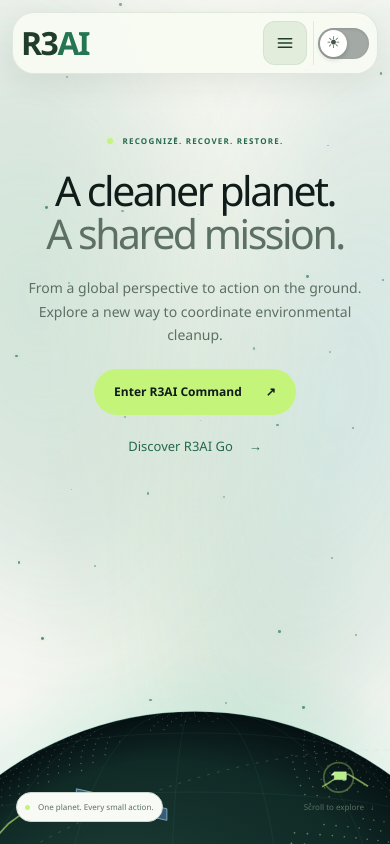
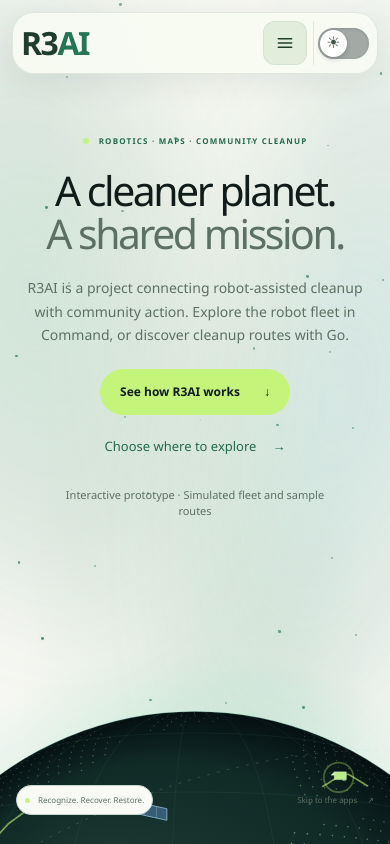
Before and after one commit to KnightHacksTeam2026/R3AI, a Next.js app in the folder frontend/: page / in a window 390 px wide. Shown: the top 844 px of the page. Built offline with nearby package versions, Linux system fonts and the light colour scheme.

Commit message:
Crazy landing page

```diff
--- a/frontend/src/app/page.tsx
+++ b/frontend/src/app/page.tsx
@@ -7,14 +7,16 @@
   return (
       <LandingMotion>
         <LandingExperience />
-        <section className={styles.intro} id="mission">
-          <div className={styles.sectionHeading}><div><p className={styles.eyebrow}>The R3AI approach</p><h2>From recognizing a problem<br />to restoring a place.</h2></div><p>Robotics, geospatial technology, and community participation. Three perspectives working toward one cleaner future.</p></div>
+        <nav className={styles.journeyNav} aria-label="Explore this page"><a href="#mission">01 / Understand the project</a><a href="#platform">02 / Choose an app</a><a href="#questions">03 / Before you start</a></nav>
+        <section className={styles.intro} id="mission" tabIndex={-1} aria-labelledby="mission-heading">
+          <div className={styles.sectionHeading}><div><p className={styles.eyebrow}>What is R3AI?</p><h2 id="mission-heading">A shared view of waste.<br />A path toward cleanup.</h2></div><p>R3 stands for Recognize, Recover, Restore. The idea: use maps to understand a place, robotics to support the response, and people to turn that understanding into local action.</p></div>
           <div className={styles.steps}>
             <article className={styles.step}><span>01 / RECOGNIZE</span><h3>Make waste visible.</h3><p>Explore mapped waste areas and their estimated composition. See where attention can make a difference.</p><small>Geospatial exploration</small></article>
-            <article className={styles.step}><span>02 / RECOVER</span><h3>Coordinate the response.</h3><p>Explore ground-bot routes, inspect cleanup coverage, and bring the next steps into focus.</p><small>Ground robot exploration</small></article>
+            <article className={styles.step}><span>02 / RECOVER</span><h3>Coordinate the response.</h3><p>See how a simulated ground-bot fleet moves along routes. Inspect a robot’s status and telemetry in Command.</p><small>Ground robot exploration</small></article>
             <article className={styles.step}><span>03 / RESTORE</span><h3>Bring people into the loop.</h3><p>Discover places to begin with R3AI Go and keep a personal record of your cleanup activity.</p><small>Community participation</small></article>
           </div>
         </section>
+        <ExplorePaths />
         <section className={styles.signalSection} aria-labelledby="signal-heading">
           <div className={styles.sectionHeading}><div><p className={styles.eyebrow}>From orbit to street level</p><h2 id="signal-heading">Big-picture thinking.<br />Ground-level movement.</h2></div><p>A vision for connected cleanup: recognize a place, coordinate a route, and bring people into the response.</p></div>
           <div className={styles.signalStage}>
@@ -32,15 +34,27 @@
           <h2 id="manifesto-heading" className={styles.manifestoWords}><span>ONE PLANET.</span><span>EVERY STREET.</span><span>ALL OF US.</span></h2>
           <div className={styles.manifestoBottom}><p>Technology gives us perspective.<br />People give it purpose.</p><Link href="/go" className={styles.textButton}>Find your first step <span aria-hidden="true">↗</span></Link></div>
         </section>
-        <section className={styles.platform} id="platform">
-          <div className={styles.sectionHeading}><div><p className={styles.eyebrow}>Find your perspective</p><h2>One mission.<br />Two ways to take part.</h2></div><p>Zoom out to coordinate. Step outside to contribute. Discover the two sides of R3AI.</p></div>
-          <div className={styles.platformCards}>
-            <article className={styles.platformCard}><span className={styles.eyebrow}>Your global perspective</span><h3>R3AI Command</h3><p>A map-first workspace for exploring cleanup routes and understanding the bigger picture.</p><ul><li>↗ Explore eight regions around the world</li><li>↗ Inspect ground-bot routes and mission progress</li><li>↗ Discover mapped cleanup areas</li></ul><Link href="/command">Open Command <span aria-hidden="true">↗</span></Link></article>
-            <article className={`${styles.platformCard} ${styles.goCard}`}><span className={styles.eyebrow}>Your local contribution</span><h3>R3AI Go</h3><p>A mobile-first web app that makes it simple to explore cleanup routes and record your own progress.</p><ul><li>↗ Add to your home screen</li><li>↗ Explore and save cleanup routes</li><li>↗ Keep a personal activity history</li></ul><Link href="/go">Discover Go <span aria-hidden="true">↗</span></Link></article>
+        <section className={styles.questions} id="questions" tabIndex={-1} aria-labelledby="questions-heading">
+          <div className={styles.sectionHeading}><div><p className={styles.eyebrow}>Before you start</p><h2 id="questions-heading">A few things to know.</h2></div></div>
+          <div className={styles.questionList}>
+            <details open><summary>Is this a live cleanup service?</summary><p>This is an interactive prototype. Command shows a simulated robot fleet, and Go includes sample cleanup listings. They demonstrate the project’s direction, not verified cleanup operations. Check access and conditions before visiting any location.</p></details>
+            <details><summary>Which app should I try first?</summary><p>Start with Command to understand the robot side of R3AI: select a bot and inspect its route and telemetry. Choose Go if you want to explore the community experience: open a route, review its details, and save it.</p></details>
+            <details><summary>Do I need to install anything or share my location?</summary><p>Both apps open in your browser. Go can optionally be added to your home screen. You can explore the map without sharing your location; use “Locate me” only if you want to center it on your position.</p></details>
           </div>
         </section>
-        <section className={styles.closing}><div className={styles.closingRings} aria-hidden="true">{Array.from({ length: 4 }, (_, index) => <span key={index} />)}</div><p className={styles.eyebrow}>Recognize · Recover · Restore</p><h2>A better future<br />starts with a first step.</h2><Link href="/command" className={styles.primaryButton}>Explore R3AI Command <span aria-hidden="true">↗</span></Link></section>
+        <section className={styles.closing}><div className={styles.closingRings} aria-hidden="true">{Array.from({ length: 4 }, (_, index) => <span key={index} />)}</div><p className={styles.eyebrow}>Your first step</p><h2>Meet the fleet.<br />Then find your route.</h2><div className={styles.actions}><Link href="/command" className={styles.primaryButton}>Explore the Command demo <span aria-hidden="true">↗</span></Link><Link href="/go" className={styles.textButton}>Explore routes in Go <span aria-hidden="true">→</span></Link></div></section>
         <footer className={styles.footer}><strong>R3AI</strong><span>Planet-sized ambition. Ground-level action.</span><nav aria-label="Footer navigation"><Link href="/command">Command</Link><Link href="/go">Go</Link></nav></footer>
       </LandingMotion>
   );
 }
+
+function ExplorePaths() {
+  return <section className={styles.platform} id="platform" tabIndex={-1} aria-labelledby="platform-heading">
+    <div className={styles.sectionHeading}><div><p className={styles.eyebrow}>Choose your starting point</p><h2 id="platform-heading">Want to see the system,<br />or explore a route?</h2></div><p>Both are part of R3AI. Start with Command for the project overview, or head straight to Go for the community experience.</p></div>
+    <div className={styles.platformCards}>
+      <article className={styles.platformCard}><span className={styles.eyebrow}>Start here / The robot side</span><h3>R3AI Command</h3><p>Explore the simulated fleet on a map and understand how robot-assisted cleanup could be coordinated.</p><ol className={styles.firstSteps}><li>Select a robot on the map or in the fleet list.</li><li>Inspect its status, battery, and telemetry.</li><li>Follow its route to understand the mission.</li></ol><Link href="/command">Explore the Command demo <span aria-hidden="true">↗</span></Link></article>
+      <article className={`${styles.platformCard} ${styles.goCard}`}><span className={styles.eyebrow}>Get involved / The people side</span><h3>R3AI Go</h3><p>Try the community cleanup experience with sample routes and a personal activity record.</p><ol className={styles.firstSteps}><li>Browse the map and choose a sample route.</li><li>Review its path and location details.</li><li>Save it to find it again later.</li></ol><Link href="/go">Explore routes in Go <span aria-hidden="true">↗</span></Link></article>
+    </div>
+    <p className={styles.platformNote}>Opens in your browser. No installation needed. Demo data is for exploration, not live deployment.</p>
+  </section>;
+}
--- a/frontend/src/components/landing/LandingExperience.tsx
+++ b/frontend/src/components/landing/LandingExperience.tsx
@@ -1,6 +1,5 @@
 "use client";
 
-import Link from "next/link";
 import { useEffect, useRef } from "react";
 import { gsap } from "gsap";
 import { ScrollTrigger } from "gsap/ScrollTrigger";
@@ -25,7 +24,7 @@
       const dispose = startGlobeScene(drawing, scene, motion);
       if (motion) {
         const timeline = gsap.timeline({ scrollTrigger: {
-          id: "r3ai-landing-globe", trigger: element, start: "top top", end: () => `+=${window.innerHeight * 1.65}`,
+          id: "r3ai-landing-globe", trigger: element, start: "top top", end: () => `+=${window.innerHeight * 0.85}`,
           pin: true, scrub: 0.8, invalidateOnRefresh: true,
         } });
         timeline.to(scene, { progress: 1, duration: 1, ease: "power1.inOut", onUpdate: () => { element.dataset.sceneProgress = scene.progress.toFixed(2); } }, 0)
@@ -45,14 +44,15 @@
     <header className={styles.landingNav} data-theme="shared"><Navbar /></header>
     <canvas ref={canvas} className={styles.globeCanvas} aria-hidden="true" />
     <div className={styles.heroCopy}>
-      <p className={styles.eyebrow}><span />Recognize. Recover. Restore.</p>
+      <p className={styles.eyebrow}><span />Robotics · Maps · Community cleanup</p>
       <h1>A cleaner planet.<br /><span>A shared mission.</span></h1>
-      <p className={styles.heroDescription}>From a global perspective to action on the ground.<br className={styles.desktopBreak} /> Explore a new way to coordinate environmental cleanup.</p>
-      <div className={styles.actions}><Link className={styles.primaryButton} href="/command">Enter R3AI Command <span aria-hidden="true">↗</span></Link><Link className={styles.textButton} href="/go">Discover R3AI Go <span aria-hidden="true">→</span></Link></div>
+      <p className={styles.heroDescription}>R3AI is a project connecting robot-assisted cleanup with community action. Explore the robot fleet in Command, or discover cleanup routes with Go.</p>
+      <div className={styles.actions}><a className={styles.primaryButton} href="#mission">See how R3AI works <span aria-hidden="true">↓</span></a><a className={styles.textButton} href="#platform">Choose where to explore <span aria-hidden="true">→</span></a></div>
+      <p className={styles.heroNote}>Interactive prototype · Simulated fleet and sample routes</p>
     </div>
     <div className={styles.missionTitle}><p className={styles.eyebrow}>One planet. Connected perspectives.</p><h2>See the bigger picture.<br /><span>Make a local difference.</span></h2></div>
     <aside className={`${styles.callout} ${styles.orbitCallout}`}><span className={styles.calloutIcon} aria-hidden="true">◎</span><p className={styles.eyebrow}>Above the horizon</p><h3>A connected vision</h3><p>A global perspective brings local cleanup efforts into the bigger picture.</p></aside>
     <aside className={`${styles.callout} ${styles.groundCallout}`}><span className={styles.calloutIcon} aria-hidden="true">⌘</span><p className={styles.eyebrow}>On the ground</p><h3>Small bots. Big purpose.</h3><p>Explore R3 BOTS, their street routes, and the journey from recognizing waste to planning a cleanup.</p></aside>
-    <div className={styles.sceneFooter}><span className={styles.sceneBadge}><i />One planet. Every small action.</span><a className={styles.scrollHint} href="#mission">Scroll to explore <span aria-hidden="true">↓</span></a></div>
+    <div className={styles.sceneFooter}><span className={styles.sceneBadge}><i />Recognize. Recover. Restore.</span><a className={styles.skipStory} href="#platform">Skip to the apps <span aria-hidden="true">↗</span></a></div>
   </section>;
 }
--- a/frontend/src/components/landing/landing.module.css
+++ b/frontend/src/components/landing/landing.module.css
@@ -19,6 +19,29 @@
 .heroCopy h1 { font-size: clamp(48px, 6.3vw, 92px); line-height: 1.06; letter-spacing: -.06em; font-weight: 500; }
 .heroCopy h1 span { color: #bcd0c3; }
 .heroDescription { color: #a8beb0; font-size: clamp(15px, 1.2vw, 18px); line-height: 1.7; margin: 24px auto 0; max-width: 600px; }
+.heroNote { margin: 18px auto 0; font-size: 11px; line-height: 1.5; color: var(--muted); }
+.skipStory { display: inline-flex; align-items: center; gap: 10px; min-height: 44px; text-underline-offset: 5px; }
+.skipStory:hover { text-decoration: underline; }
+.journeyNav { display: flex; flex-wrap: wrap; justify-content: center; gap: 8px 36px; padding: 16px 24px; border-bottom: 1px solid var(--border); background: var(--surface); }
+.journeyNav a { display: inline-flex; align-items: center; min-height: 44px; font-size: 12px; color: var(--muted); }
+.journeyNav a:hover { color: var(--accent); }
+.intro, .platform, .questions { scroll-margin-top: 24px; }
+.firstSteps { margin: 24px 0; padding-left: 20px; list-style: decimal; font-size: 13px; line-height: 1.7; color: inherit; }
+.firstSteps li { margin-bottom: 10px; padding-left: 6px; }
+.firstSteps li::marker { color: var(--accent); font-weight: 600; }
+.platformNote { max-width: 1220px; margin: 24px auto 0; font-size: 12px; line-height: 1.7; color: var(--muted); }
+.questions { padding: 90px max(6vw, 24px); background: var(--surface-soft); }
+.questionList { max-width: 1220px; margin: auto; }
+.questionList details { border-top: 1px solid var(--border); padding: 8px 0; }
+.questionList details:last-child { border-bottom: 1px solid var(--border); }
+.questionList summary { padding: 18px 0; cursor: pointer; font-size: clamp(16px, 2vw, 20px); }
+.questionList summary:focus-visible { outline: 2px solid var(--accent); outline-offset: 4px; border-radius: 4px; }
+.questionList p { max-width: 760px; padding: 0 0 20px; font-size: 14px; line-height: 1.8; color: var(--muted); }
+@media (max-width: 600px) {
+  .journeyNav { justify-content: flex-start; gap: 0 20px; }
+  .questions { padding: 66px 24px; }
+  .heroNote { max-width: 260px; }
+}
 .actions { display: flex; flex-wrap: wrap; align-items: center; justify-content: center; gap: 24px; margin-top: 28px; }
 .primaryButton { display: inline-flex; align-items: center; justify-content: center; gap: 24px; border-radius: 999px; background: #c5f47b; color: #101c19; padding: 16px 24px; font-size: 13px; font-weight: 650; transition: background .2s, transform .2s; }
 .primaryButton:hover { background: #ddffab; transform: translateY(-2px); }
```
